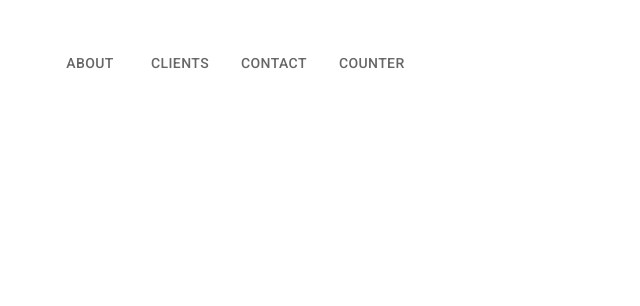
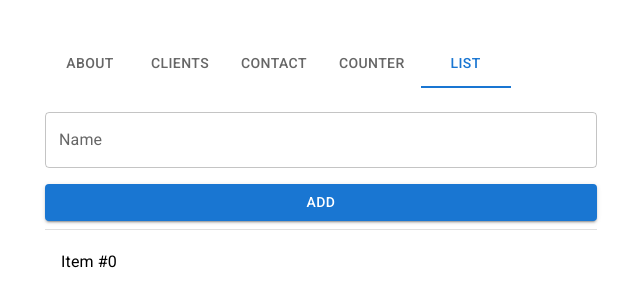
Before and after one commit to hasti-akd/desn3037-exercise-5, a React (Create React App) app: page /list in a window 1280 px wide. Shown: the top 306 px of the page, without its empty margins (319-959 px from the left). Built offline with nearby package versions, Linux system fonts and the light colour scheme.

Commit message:
Creating a new list component

```diff
--- a/src/App.js
+++ b/src/App.js
@@ -13,6 +13,7 @@
 import Contact from "./components/Contact";
 import Menu from "./components/Menu";
 import Counter from "./components/Counter";
+import List from "./components/List";
 
 import { store } from './redux/store'
 import { Provider } from 'react-redux'
@@ -35,6 +36,7 @@
             <Route exact path="clients" element={<Clients />} />
             <Route exact path="contact" element={<Contact />} />
             <Route exact path="counter" element={<Counter />} />
+            <Route exact path="list" element={<List />} />
           </Routes>
 
         </BrowserRouter>
--- /dev/null
+++ b/src/components/List.js
@@ -0,0 +1,37 @@
+import * as React from 'react';
+import Box from '@mui/material/Box';
+import List from '@mui/material/List';
+import ListItem from '@mui/material/ListItem';
+import ListItemButton from '@mui/material/ListItemButton';
+import ListItemText from '@mui/material/ListItemText';
+import Divider from '@mui/material/Divider';
+import { Button, TextField } from '@mui/material';
+
+export default function BasicList() {
+
+    function add(name){
+        alert("You are adding!");
+    }
+
+    function remove(name){
+        alert("You are removing!");
+    }
+
+  return (
+    <Box sx={{ width: '100%', maxWidth: '100%', bgcolor: 'background.paper' }}>
+
+    <TextField label="Name" variant="outlined" sx= {{width:'100%', mb: 2}}/>
+    <Button variant="contained" sx= {{width:'100%', mb: 1, }} onClick={(e) => {add()} }>Add</Button>
+      <Divider />
+      <nav aria-label="secondary mailbox folders">
+        <List>
+          <ListItem disablePadding onClick={(e) => {remove()} }>
+            <ListItemButton >
+              <ListItemText primary="Item #0" />
+            </ListItemButton>
+          </ListItem>
+        </List>
+      </nav>
+    </Box>
+  );
+}
--- a/src/components/Menu.js
+++ b/src/components/Menu.js
@@ -14,6 +14,7 @@
                 <Tab component = {Link} to="/clients" value="/clients" label="Clients" />
                 <Tab component = {Link} to="/contact" value="/contact" label="Contact" />
                 <Tab component = {Link} to="/counter" value="/counter" label="Counter" />
+                <Tab component = {Link} to="/list" value="/list" label="List" />
             </Tabs>
         </div>
 
```
